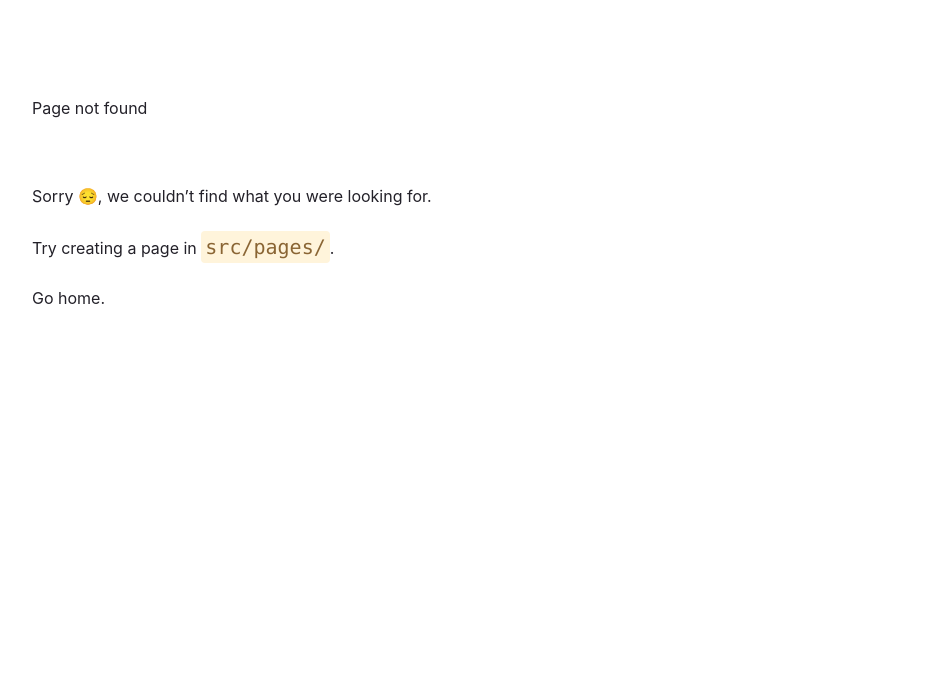
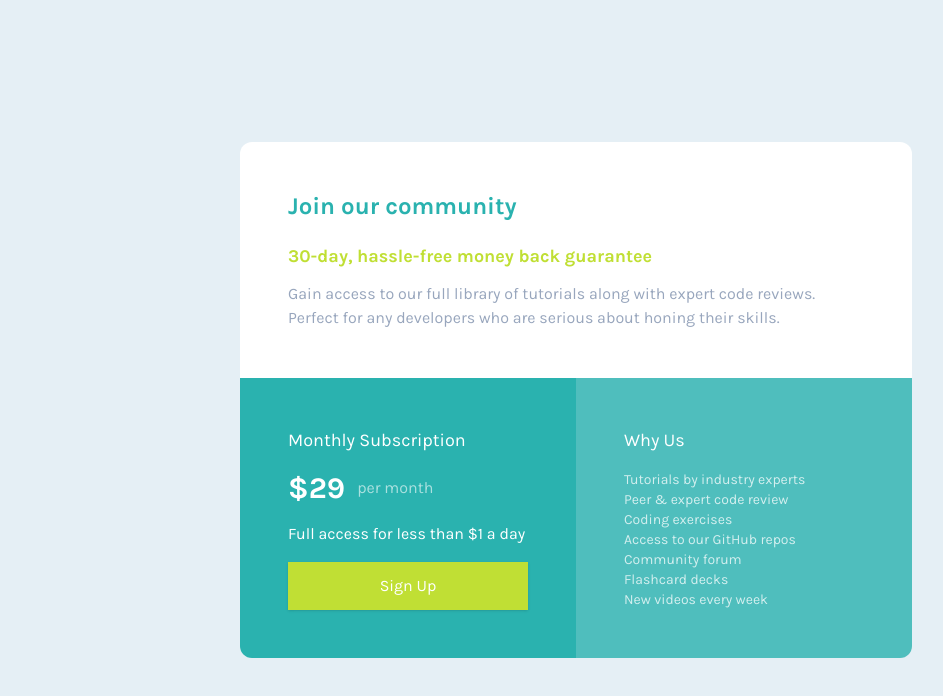
Before and after one commit to MuniruIssah/frontendmento-main, a Gatsby site: page /components/single-price-grid-component in a window 1280 px wide. Before the commit this address had no page. Shown: the whole page, without its empty margins (64-1007 px from the left). Built offline with nearby package versions, Linux system fonts and the light colour scheme; Gatsby itself is replaced by a stand-in of ours.

Commit message:
completes single price grid component

```diff
--- /dev/null
+++ b/src/features/single-price-grid-component/components/single-price-grid.js
@@ -0,0 +1,40 @@
+import React from 'react';
+
+const SinglePriceGrid = () => {
+    return (
+        <main className={'max-w-2xl mx-auto rounded-xl grid md:grid-cols-2 overflow-hidden'}>
+            <section className={'bg-white md:col-span-2 p-12 flex flex-col gap-5'}>
+                <h4 className={'text-xl md:text-2xl font-bold text-[#2AB2AF]'}>Join our community</h4>
+                <div className="flex flex-col gap-3">
+                    <h5 className={'md:text-lg font-bold text-[#C0DF34]'}>30-day, hassle-free money back guarantee</h5>
+                    <p className={'text-sm md:text-base text-[#98A6BD] leading-7'}>Gain access to our full library of tutorials along with expert code reviews.
+                        Perfect for any developers who are serious about honing their skills.</p>
+                </div>
+
+            </section>
+            <div className={'bg-[#2AB2AF] text-white p-12 flex flex-col gap-4'}>
+                    <h4 className={'text-lg'}>Monthly Subscription</h4>
+                    <div className={'flex gap-3 items-center'}>
+                        <span className={'text-3xl font-bold'}>$29</span>
+                        <span className={'opacity-60 font-light'}>per month</span>
+                    </div>
+                    <span className={'font-light'}>Full access for less than $1 a day</span>
+                    <button className={'py-3 bg-[#C0DF34] rounded-md shadow hover:shadow-md hover:scale-105 transition-all ease-in-out'}>Sign Up</button>
+                </div>
+                <div className={'bg-[#2AB2AF]/80 p-12 text-white flex flex-col gap-4'}>
+                    <h4 className={'text-lg'}>Why Us</h4>
+                    <div className={'flex flex-col text-sm opacity-75'}>
+                        <span>Tutorials by industry experts</span>
+                        <span>Peer & expert code review</span>
+                       <span> Coding exercises</span>
+                        <span>Access to our GitHub repos</span>
+                       <span> Community forum</span>
+                       <span> Flashcard decks</span>
+                        <span>New videos every week</span>
+                    </div>
+                </div>
+        </main>
+    );
+};
+
+export default SinglePriceGrid;
--- /dev/null
+++ b/src/pages/components/single-price-grid-component/index.js
@@ -0,0 +1,12 @@
+import React from 'react';
+import SinglePriceGrid from "../../../features/single-price-grid-component/components/single-price-grid";
+
+const Index = () => {
+    return (
+        <div className={'singlePriceGridComponent w-[100vw] min-h-[100vh] bg-[#E5EFF5] grid place-items-center p-5'}>
+            <SinglePriceGrid/>
+        </div>
+    );
+};
+
+export default Index;
--- a/src/styles/global.css
+++ b/src/styles/global.css
@@ -334,3 +334,8 @@ svg {
     font-family: "Manrope", sans-serif;
     background-color: #4a5464;
 }
+
+
+.singlePriceGridComponent{
+    font-family: "Karla", sans-serif;
+}
```
Also changed, not shown: src/utils/index.js (+8 -0 lines), src/images/designs/singlePriceGridComponent.jpg (added), src/pages/components/single-price-grid-component/README.md (added), src/pages/components/single-price-grid-component/screenshot.png (added), src/pages/components/single-price-grid-component/screenshot_mobile.png (added).
